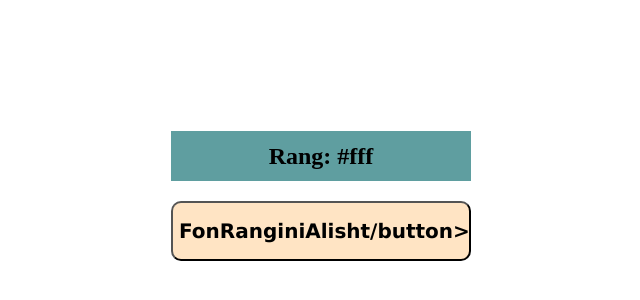
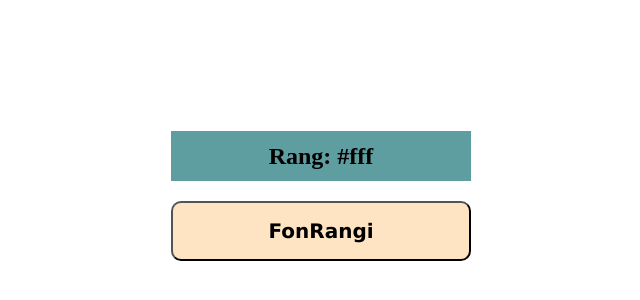
Before and after one commit to wdpoz1tiv4ik/changeBgColor, a plain HTML site: page index.html in a window 1280 px wide. Shown: the part 72-372 px from the top of the page, without its empty margins (319-959 px from the left). Drawn offline with Linux system fonts and the light colour scheme.

Commit message:
Update index.html

```diff
--- a/index.html
+++ b/index.html
@@ -35,7 +35,7 @@
 <body>
     <div class="container">
         <h2>Rang: <span class="color">#fff</span></h2>
-        <button class="btn">FonRanginiAlisht/button>
+        <button class="btn">FonRangi</button>
     </div>
     <script src="app.js"></script>
 </body>
```
